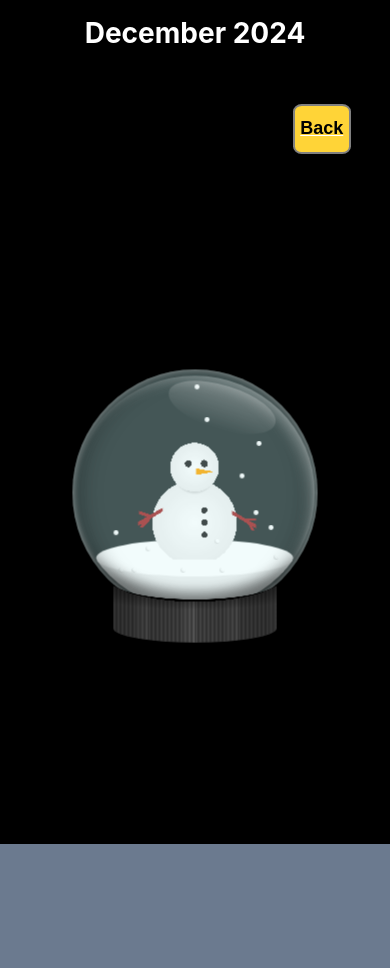
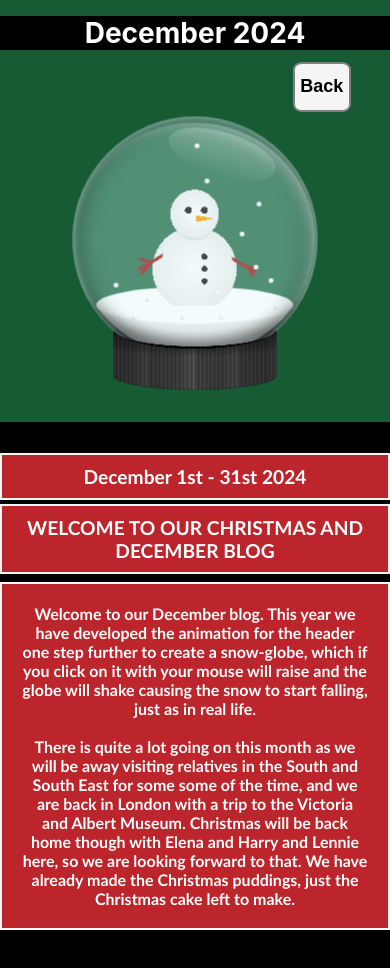
Before and after one commit to JillThomas799/thomasfamilyblog-2024-2025git, a React (Create React App) app: page /december2024 in a window 390 px wide. Shown: the top 968 px of the page. Before the commit the page ends 844 px from the top, so only its background shows below. Built offline with nearby package versions, Linux system fonts and the light colour scheme.

Commit message:
Addition December blog 2024

```diff
--- a/src/December2024.css
+++ b/src/December2024.css
@@ -7,8 +7,8 @@
     font-weight: bold;
     width: 100vw;
     height:100vh;
-    position:absolute;
-    background-color: black;
+    position:relative;
+    background-color: #165B33;
     overflow-x: hidden;
       }
 
@@ -17,7 +17,7 @@
         position:absolute;
         height:50px;
         width:15%;
-        background-color: #FFD437 ;
+        background-color: whitesmoke ;
         border:grey 2px solid;
         text-align: center;
         font-size: large;
@@ -33,15 +33,21 @@
         -o-border-radius:15%;
       }
 
+      .mainDecember{
+        background-color:black;
+        padding-top:5%;
+        padding-bottom:20%
+      }
+
       .newsDecember{
         color:white;
-        border:solid 2px #757c88;
-        background-color:	#773f3f;
+        border:solid 2px whitesmoke;
+        background-color:	#BB252B;
         text-align: left;
         padding:20px 20px 20px 20px;
         margin-top:0%;
         margin-bottom: 10%;
-        font-size:1.0rem;
+        font-size:1.1rem;
         font-family:'Gill Sans', 'Gill Sans MT', Calibri, 'Trebuchet MS', sans-serif;
         font-weight:bold;
         width:100%;
@@ -49,11 +55,11 @@
 
       .dateDecember{
         color:white;
-        border:solid 2px #757c88;
-        background-color:	#773f3f;
+        border:solid 2px whitesmoke;
+        background-color:		#BB252B;
         text-align: center;
         padding:10px 10px 10px 10px;
-        margin-top:0%;
+        margin-top:3%;
         margin-bottom:1%;
         font-size:1.2rem;
         font-family:'Gill Sans', 'Gill Sans MT', Calibri, 'Trebuchet MS', sans-serif;
@@ -63,8 +69,8 @@
 
       .newsheaderDecember{
         color:white;
-        border:solid 2px #757c88;
-        background-color:#773f3f;
+        border:solid 2px whitesmoke;
+        background-color: 	#BB252B;
         text-align: center;
         padding:10px 20px 10px 20px;
         margin-top:0.3%;
@@ -74,3 +80,36 @@
         font-weight:bold;
         width:100%;
       }
+
+
+
+      @media screen and (max-width:480px) {
+        /*To ensure on mobile screens below 480px width (this includes one plus phones) that relevant components of
+        the site are displayed with the best dimensions for the smaller devices*/
+        .December2024header {
+          display:block;
+          text-align: center;
+          font-size: 1.75em;
+          font-weight: bold;
+          width: 100vw;
+          height:50vh;
+          position:relative;
+          background-color: #165B33;
+          overflow-x: hidden;
+            }
+
+            .newsDecember{
+              color:white;
+              border:solid 2px whitesmoke;
+              background-color:	#BB252B;
+              text-align: left;
+              padding:20px 20px 20px 20px;
+              margin-top:0%;
+              margin-bottom: 10%;
+              font-size:1.0rem;
+              font-family:'Gill Sans', 'Gill Sans MT', Calibri, 'Trebuchet MS', sans-serif;
+              font-weight:bold;
+              width:100%;
+            }
+
+    }
--- a/src/December2024.js
+++ b/src/December2024.js
@@ -8,27 +8,27 @@ export default function December2024() {
     return (
       <div>
         <div className="December2024header" >
-          <SnowmanShakerDisplay title="December 2024" />
+          <SnowmanShakerDisplay title="December 2024"/>
         <button id="backbuttonDecember">
           <Link to="/" className="backbuttonLink" style={{color:"black"}}>Back</Link>
         </button>
         </div>
 
+        <div className="mainDecember">
         <section className="dateDecember">December 1st - 31st 2024</section>
              <section className="newsheaderDecember"> WELCOME TO OUR CHRISTMAS AND DECEMBER BLOG</section>
             <section className="newsDecember" style={{textAlign:"center"}}>
-           Welcome to our November blog. This month we have created a virtual, animated bonfire and firework display for our Guy Fawke's party. This
-           way, Lennie can be included too as he hates the noise of real fireworks. He has already organised for us to put on <Link to="https://www.classicfm.com/radio/shows-presenters/pet-classics/"
-           target="_blank" title="Click here to discover more about the annual Pet's Classics programme on Classic FM" className="LinkNovember">Pet's Classics on Classic FM </Link>
-           at 17.00 on the 2nd and 5th of November 2024, to help keep him relaxed. He loves this programme.
+           Welcome to our December blog. This year we have developed the animation for the header one step further to create a snow-globe, which
+           if you click on it with your mouse will raise and the globe will shake causing the snow to start falling, just as in real life.
            <br />
            <br />
-                      For the winter months we have also included a colour scheme taken once again from an autumnal russet pallet in hex color coding.
-           The display is created by amalgamating 3 separate container elements: the  burning bonfire animation, the animated firework display,
-           and the earth which forms the ground. We hope you enjoy it...
-            <br />
-            <br />
+           There is quite a lot going on this month as we will be away visiting relatives in the South and South East for some some of the time, and we are back in London
+           with a trip to the Victoria and Albert Museum. Christmas will be back home though with Elena and Harry and Lennie here,
+           so we are looking forward to that. We have already made the Christmas puddings, just the Christmas cake left to make.
             </section>
+            </div>
         </div>
+
+
         );
         };
--- a/src/components/dropdown.js
+++ b/src/components/dropdown.js
@@ -23,7 +23,7 @@ export default function Dropdown(props) {
             <Link to="/september2024" className="monthLink">September 2024 Blog</Link>
             <Link to="/october2024" className="monthLink">October 2024 Blog</Link>
             <Link to="/november2024" className="monthLink">November 2024 Blog</Link>
-            {/* <Link to="/december2024" className="monthLink">December 2024 Blog</Link> */}
+            <Link to="/december2024" className="monthLink">December 2024 Blog</Link>
             <Link to="/hwp2024" className="monthLink">Hadrian's Wall Path 2024 Blog</Link>
           </ul>
         </div>
```
